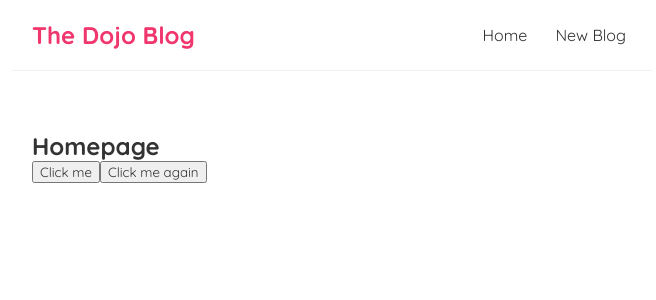
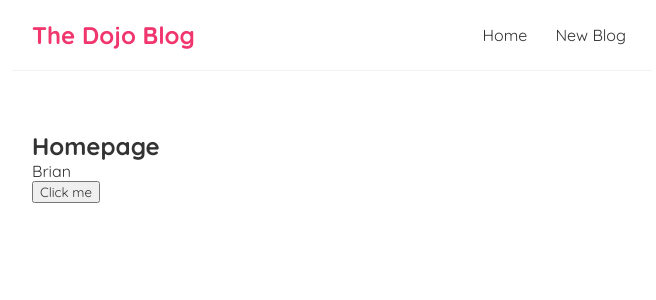
Before and after one commit to briansimiyuj/React-Tutorial, a React (Create React App) app in the folder dojo-blog/: page / in a window 1280 px wide. Shown: the top 300 px of the page, without its empty margins (308-964 px from the left). Built offline with nearby package versions, Linux system fonts and the light colour scheme.

Commit message:
useState 1

```diff
--- a/dojo-blog/src/Home.jsx
+++ b/dojo-blog/src/Home.jsx
@@ -1,15 +1,12 @@
 const Home = () =>{
+
+    let name = 'Brian'
 
     const handleClick = () =>{
 
-       console.log('working')
+        name = 'Simiyu'
 
-    }
-
-
-    const handleClickAgain = (name) =>{
-
-       console.log(`Hello ${name}`)
+        console.log(name)
 
     }
 
@@ -20,13 +17,9 @@ const Home = () =>{
 
             <h2>Homepage</h2>
 
+            <p>{name}</p>
+
             <button onClick={handleClick}>Click me</button>
-
-            <button onClick={() =>{
-
-               handleClickAgain('Brian')
-
-            }}>Click me again</button>
 
         </div>
 
```
Also changed, not shown: 1 other file (tests, documents, lock files or other folders).
